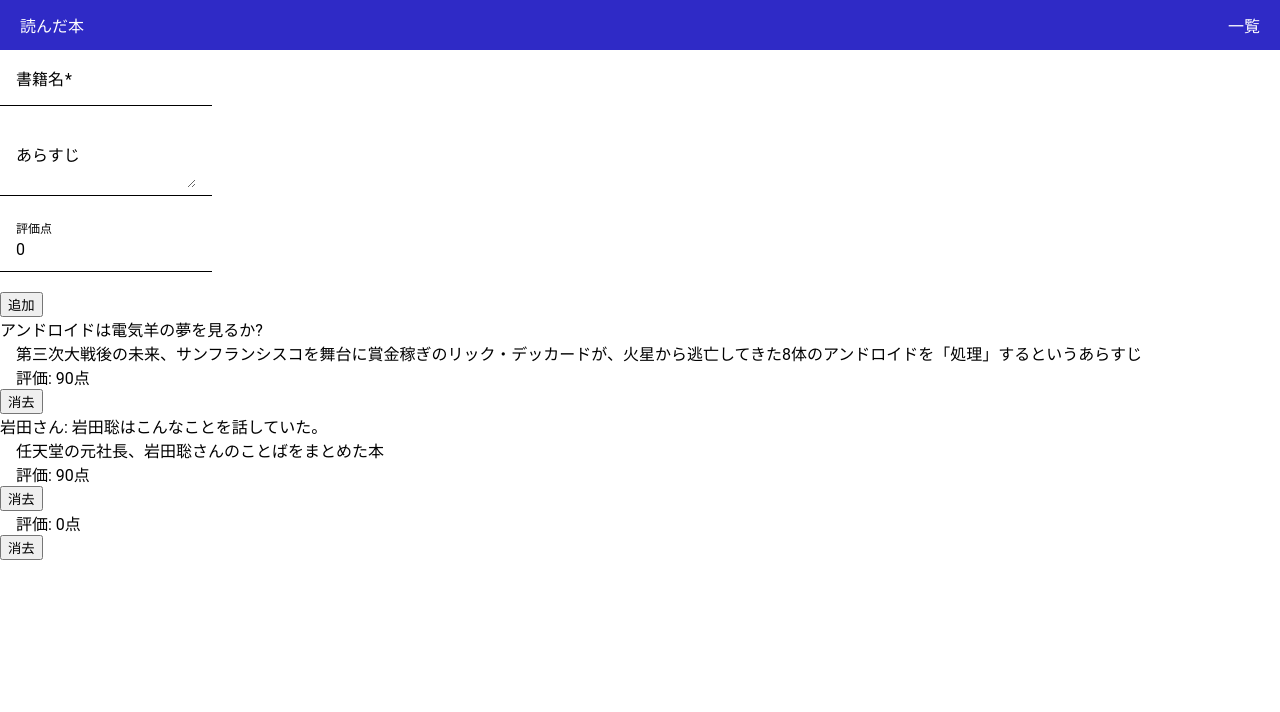
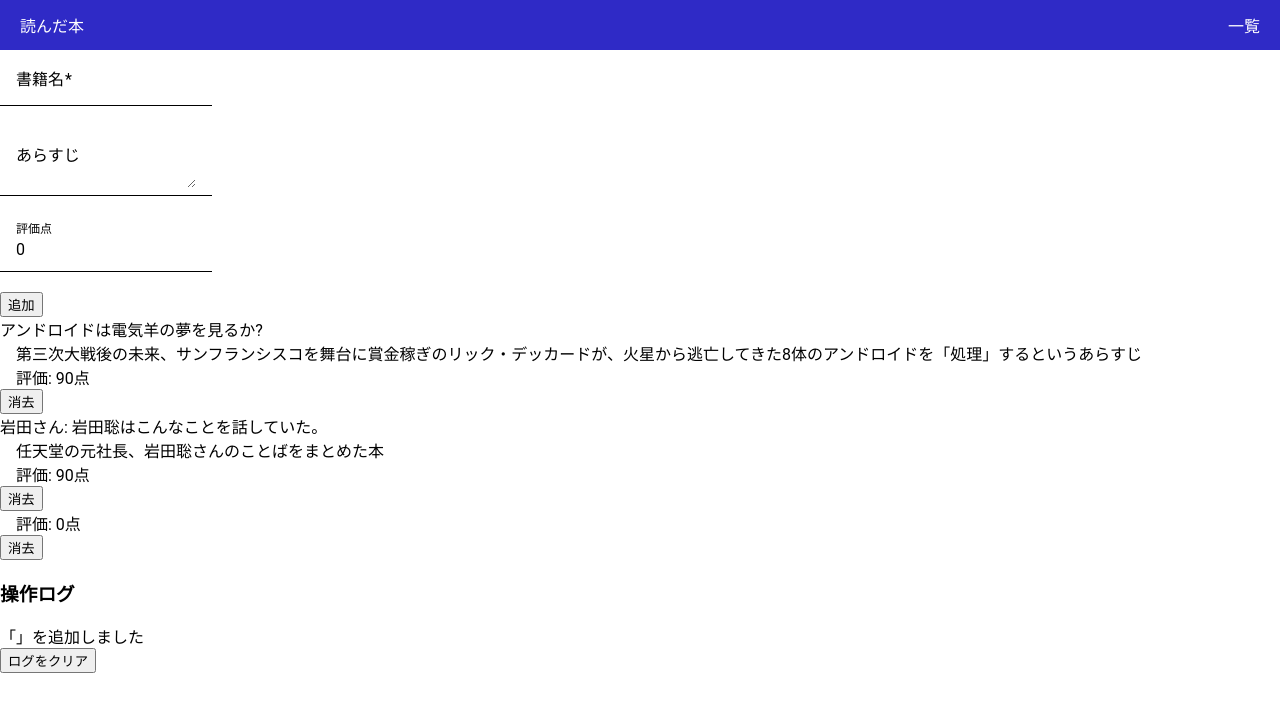
Before and after one commit to Ashilal2/intern-ashish, an Angular app in the folder intern-book-app/: page / in a window 1280 px wide. Both pictures are taken after a click on the button "追加". Shown: the top 712 px of the page. Built offline with nearby package versions, Linux system fonts and the light colour scheme.

Commit message:
serviceを使って操作ログを記録・表示できるようにしました。

```diff
--- a/intern-book-app/src/app/app.component.html
+++ b/intern-book-app/src/app/app.component.html
@@ -1,2 +1,3 @@
 <app-toolbar></app-toolbar>
 <app-book-form></app-book-form>
+<app-message></app-message>
--- a/intern-book-app/src/app/app.component.ts
+++ b/intern-book-app/src/app/app.component.ts
@@ -1,14 +1,14 @@
 import { Component } from '@angular/core';
 import { ToolbarComponent } from './toolbar/toolbar.component';
-import { CardComponent } from "./card/card.component";
 import { BookFormComponent } from "./book-form/book-form.component";
+import { MessageComponent } from './message/message.component';
 
 
 
 @Component({
   standalone: true,
   selector: 'app-root',
-  imports: [ToolbarComponent, BookFormComponent],
+  imports: [ToolbarComponent, BookFormComponent, MessageComponent],
   templateUrl: './app.component.html',
   styleUrls: ['./app.component.css']
 })
--- a/intern-book-app/src/app/book-form/book-form.component.ts
+++ b/intern-book-app/src/app/book-form/book-form.component.ts
@@ -9,6 +9,7 @@ import { MatCardModule } from '@angular/material/card';
 import { CardComponent } from '../card/card.component';
 import { DialogComponent } from '../dialog/dialog.component';
 import { MatDialog } from '@angular/material/dialog';
+import { MessageService } from '../message.service';
 
 
 @Component({
@@ -32,7 +33,8 @@ import { MatDialog } from '@angular/material/dialog';
 
 
 export class BookFormComponent {
-  constructor(private dialog: MatDialog) { }
+  constructor(private dialog: MatDialog, private messageService: MessageService) { }
+
 
   public title: string = '';
   public summary: string = '';
@@ -58,6 +60,9 @@ export class BookFormComponent {
       rating: this.rating
     };
     this.bookList.push(newBook);
+
+    this.messageService.add(`「${newBook.title}」を追加しました`);
+
 
     //フォームのリセット
     this.title = '';
--- /dev/null
+++ b/intern-book-app/src/app/message.service.ts
@@ -0,0 +1,21 @@
+import { Injectable } from '@angular/core';
+
+@Injectable({
+  providedIn: 'root'
+})
+export class MessageService {
+  private messages: string[] = [];
+
+  add(message: string) {
+    this.messages.push(message);
+  }
+
+  clear() {
+    this.messages = [];
+  }
+
+  getMessages(): string[] {
+    return this.messages;
+  }
+  constructor() { }
+}
--- /dev/null
+++ b/intern-book-app/src/app/message/message.component.html
@@ -0,0 +1,7 @@
+<div *ngIf="messageService.getMessages().length > 0">
+    <h3>操作ログ</h3>
+    <div *ngFor="let message of messageService.getMessages()">
+        {{ message }}
+    </div>
+    <button (click)="messageService.clear()">ログをクリア</button>
+</div>
```
Also changed, not shown: intern-book-app/src/app/message/message.component.ts (added, +14 -0 lines), intern-book-app/src/app/message/message.component.css (added), 2 other files (tests, documents, lock files or other folders).
